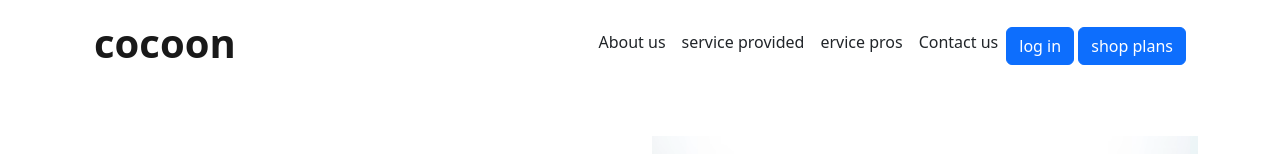
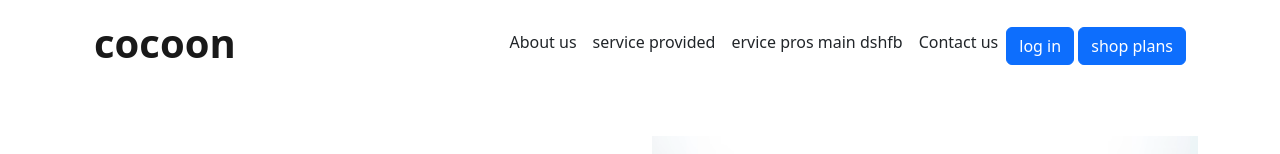
Before and after one commit to jensi2809/project.github.io, a plain HTML site: page index.html in a window 1280 px wide. Shown: the top 154 px of the page. Drawn offline with nearby package versions, Linux system fonts and the light colour scheme.

Commit message:
some changes

```diff
--- a/index.html
+++ b/index.html
@@ -34,7 +34,7 @@
                                     <a class="nav-link text-dark" href="#">service provided</a>
                                 </li>
                                 <li class="nav-item">
-                                    <a class="nav-link text-dark" href="#">ervice pros
+                                    <a class="nav-link text-dark" href="#">ervice pros main dshfb
                                     </a>
                                 </li>
                                 <li class="nav-item">
```
